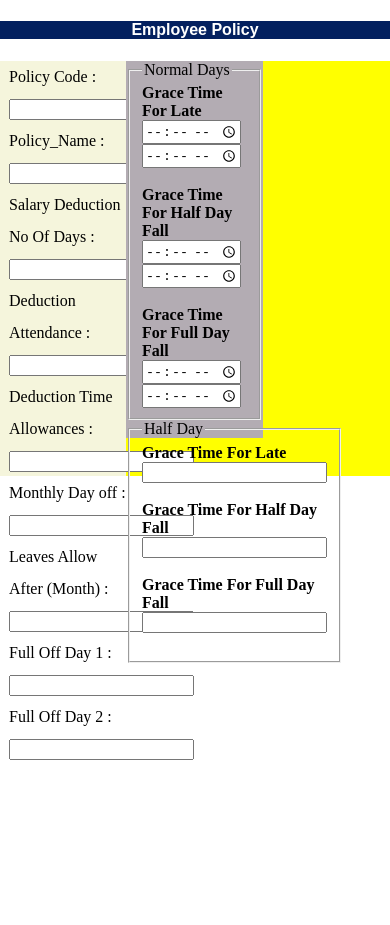
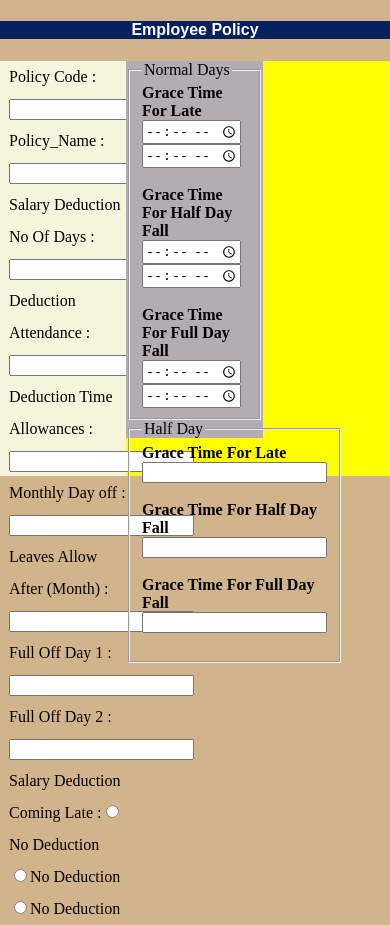
Before and after one commit to Muhammad-Abid11/Employee_Policy, a plain HTML site: page index.html in a window 390 px wide. Before the commit the page ends 844 px from the top, so only its background shows below. Drawn offline with Linux system fonts and the light colour scheme.

Commit message:
add radio buttons
add radio buttons

```diff
--- a/index.html
+++ b/index.html
@@ -13,17 +13,22 @@
     <h4>Employee Policy</h4>
     <div id="main_div">
         <div id="div_left">
-            <label for="Policy_Code">Policy Code :<input type="text" align="div_right" name=""
-                    id="Policy_Code"></label><br>
+            <label for="Policy_Code">Policy Code :<input type="text" name="" id="Policy_Code"></label><br>
             <label for="Policy_Name">Policy_Name :<input type="text" name="" id="Policy_Name"></label><br>
-            <label for="Sal_deduct">Salary Deduction No Of Days :<input type="text" name="" id="Sal_deduct"></label><br>
-            <label for="Policy_Code">Deduction Attendance :<input type="text" name="" id="Policy_Code"></label><br>
-            <label for="Policy_Code">Deduction Time Allowances :<input type="text" name="" id="Policy_Code"></label><br>
-            <label for="Policy_Code">Monthly Day off :<input type="text" name="" id="Policy_Code"></label><br>
-            <label for="Policy_Code">Leaves Allow After (Month) :<input type="text" name=""
-                    id="Policy_Code"></label><br>
-            <label for="Policy_Code">Full Off Day 1 :<input type="text" name="" id="Policy_Code"></label><br>
-            <label for="Policy_Code">Full Off Day 2 :<input type="text" name="" id="Policy_Code"></label><br>
+            <label for="Sal_Deduct">Salary Deduction No Of Days :<input type="text" name="" id="Sal_Deduct"></label><br>
+            <label for="Attend_Deduct">Deduction Attendance :<input type="text" name="" id="Attend_Deduct"></label><br>
+            <label for="Allowance_Deduct">Deduction Time Allowances :<input type="text" name=""
+                    id="Allowance_Deduct"></label><br>
+            <label for="M_Off">Monthly Day off :<input type="text" name="" id="M_Off"></label><br>
+            <label for="M_Off_After">Leaves Allow After (Month) :<input type="text" name=""
+                    id="M_Off_After"></label><br>
+            <label for="F_Day_1">Full Off Day 1 :<input type="text" name="" id="F_Day_1"></label><br>
+            <label for="F_Day_2">Full Off Day 2 :<input type="text" name="" id="F_Day_2"></label><br>
+            <label for="Sal_Deduct_late">Salary Deduction Coming Late :<input type="radio" name="Salary Deduction"
+                    id=" Sal_Deduct_late">No
+                Deduction <br><input type="radio" name="Salary Deduction" id=" Sal_Deduct_late">No
+                Deduction <br><input type="radio" name="Salary Deduction" id=" Sal_Deduct_late">No
+                Deduction <br></label><br>
         </div>
         <div id="div_right">
             <form action="/action_page.php">
--- a/style.css
+++ b/style.css
@@ -27,3 +27,22 @@ h4{
 /* .in_space{
     margin-left: 10vmin;
 } */
+/* Set the background color of body to tan */
+body {
+    background-color: tan;
+}
+
+
+/* On screens that are 992px or less, set the background color to blue */
+@media screen and (max-width: 992px) {
+    body {
+        /* background-color: blue; */
+    }
+}
+
+/* On screens that are 600px or less, set the background color to olive */
+@media screen and (max-width: 600px) {
+    body {
+        /* background-color: olive; */
+    }
+}
```
